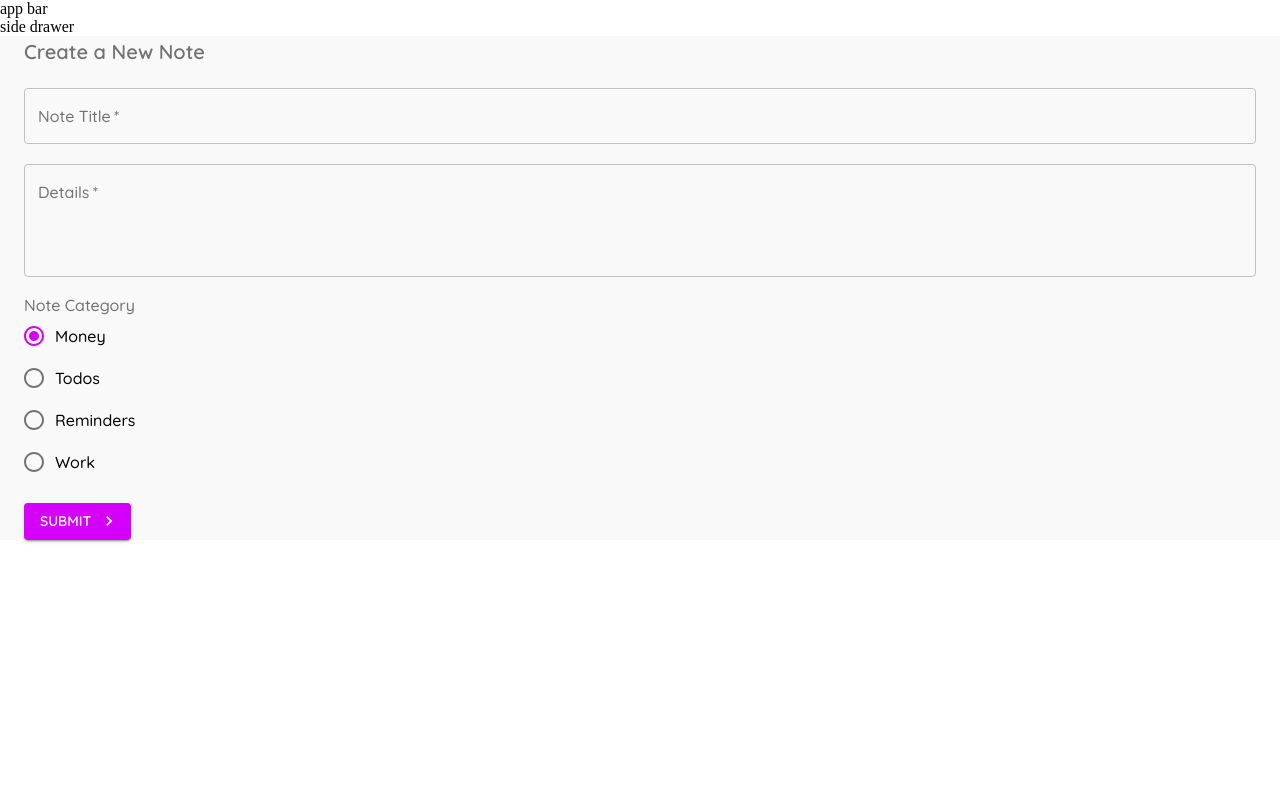
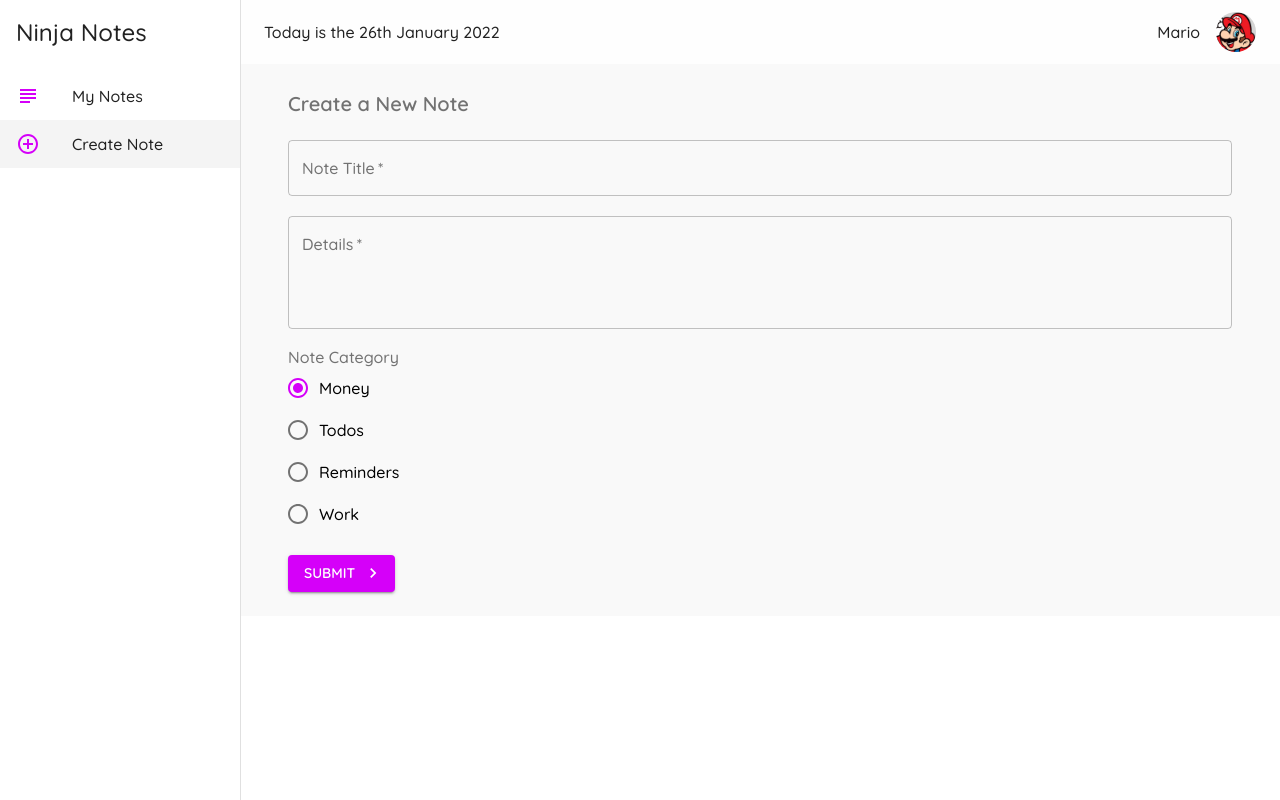
Before and after one commit to SalmaGira/material-ui-note-app, a React (Create React App) app: page /create in a window 1280 px wide. Built offline with nearby package versions, Linux system fonts and the light colour scheme.

Commit message:
finishing note app

```diff
--- a/package.json
+++ b/package.json
@@ -8,6 +8,7 @@
     "@testing-library/jest-dom": "^5.11.9",
     "@testing-library/react": "^11.2.5",
     "@testing-library/user-event": "^12.7.1",
+    "date-fns": "^2.28.0",
     "json-server": "^0.17.0",
     "react": "^17.0.1",
     "react-dom": "^17.0.1",
--- a/src/components/Layout.js
+++ b/src/components/Layout.js
@@ -1,27 +1,125 @@
 import React from "react";
 import { makeStyles } from "@material-ui/core";
+import Drawer from "@material-ui/core/Drawer";
+import Typography from "@material-ui/core/Typography";
+import { useHistory, useLocation } from "react-router-dom";
+import List from "@material-ui/core/List";
+import ListItem from "@material-ui/core/ListItem";
+import ListItemIcon from "@material-ui/core/ListItemIcon";
+import ListItemText from "@material-ui/core/ListItemText";
+import { AddCircleOutlineOutlined, SubjectOutlined } from "@material-ui/icons";
+import AppBar from "@material-ui/core/AppBar";
+import Toolbar from "@material-ui/core/Toolbar";
+import { format } from "date-fns";
+import Avatar from "@material-ui/core/Avatar";
 
-const useStyles = makeStyles({
-  page: {
-    background: "#f9f9f9",
-    width: "100%",
-  },
+const drawerWidth = 240;
+
+const useStyles = makeStyles((theme) => {
+  return {
+    page: {
+      background: "#f9f9f9",
+      width: "100%",
+      padding: theme.spacing(3),
+    },
+    root: {
+      display: "flex",
+    },
+    drawer: {
+      width: drawerWidth,
+    },
+    drawerPaper: {
+      width: drawerWidth,
+    },
+    active: {
+      background: "#f4f4f4",
+    },
+    title: {
+      padding: theme.spacing(2),
+    },
+    appBar: {
+      width: `calc(100% - ${drawerWidth}px)`,
+      marginLeft: drawerWidth,
+    },
+    date: {
+      flexGrow: 1,
+    },
+    toolbar: theme.mixins.toolbar,
+    avatar: {
+      marginLeft: theme.spacing(2),
+    },
+  };
 });
 
 export default function Layout({ children }) {
   const classes = useStyles();
+  const history = useHistory();
+  const location = useLocation();
+
+  const menuItems = [
+    {
+      text: "My Notes",
+      icon: <SubjectOutlined color="secondary" />,
+      path: "/",
+    },
+    {
+      text: "Create Note",
+      icon: <AddCircleOutlineOutlined color="secondary" />,
+      path: "/create",
+    },
+  ];
 
   return (
-    <div>
+    <div className={classes.root}>
       {/* app bar */}
-      <div>app bar</div>
+      <AppBar
+        position="fixed"
+        className={classes.appBar}
+        elevation={0}
+        color="primary"
+      >
+        <Toolbar>
+          <Typography className={classes.date}>
+            Today is the {format(new Date(), "do MMMM Y")}
+          </Typography>
+          <Typography>Mario</Typography>
+          <Avatar className={classes.avatar} src="/mario-av.png" />
+        </Toolbar>
+      </AppBar>
 
       {/* side drawer */}
-      <div>side drawer</div>
+      <Drawer
+        className={classes.drawer}
+        variant="permanent"
+        classes={{ paper: classes.drawerPaper }}
+        anchor="left"
+      >
+        <div>
+          <Typography variant="h5" className={classes.title}>
+            Ninja Notes
+          </Typography>
+        </div>
 
+        {/* links/list section */}
+        <List>
+          {menuItems.map((item) => (
+            <ListItem
+              button
+              key={item.text}
+              onClick={() => history.push(item.path)}
+              className={location.pathname == item.path ? classes.active : null}
+            >
+              <ListItemIcon>{item.icon}</ListItemIcon>
+              <ListItemText primary={item.text} />
+            </ListItem>
+          ))}
+        </List>
+      </Drawer>
       {/* main content */}
-      <div className={classes.page}>{children}</div>
+      <div className={classes.page}>
+        <div className={classes.toolbar}></div>
+        {children}
+      </div>
     </div>
-
   );
 }
--- a/src/components/NoteCard.js
+++ b/src/components/NoteCard.js
@@ -5,12 +5,46 @@ import CardContent from "@material-ui/core/CardContent";
 import IconButton from "@material-ui/core/IconButton";
 import Typography from "@material-ui/core/Typography";
 import DeleteOutlined from "@material-ui/icons/DeleteOutlined";
+import { makeStyles } from "@material-ui/core";
+import Avatar from "@material-ui/core/Avatar";
+import { yellow, green, pink, blue } from "@material-ui/core/colors";
+
+const useStyles = makeStyles({
+  test: {
+    border: (note) => {
+      if (note.category == "work") {
+        return "1px solid red";
+      }
+    },
+  },
+  avatar: {
+    backgroundColor: (note) => {
+      if (note.category == "work") {
+        return yellow[700];
+      }
+      if (note.category == "money") {
+        return green[500];
+      }
+      if (note.category == "todos") {
+        return pink[500];
+      }
+      return blue[500];
+    },
+  },
+});
 
 export default function NoteCard({ note, handleDelete }) {
+  const classes = useStyles(note);
+
   return (
     <div>
-      <Card elevation={1}>
+      <Card elevation={1} className={classes.test}>
         <CardHeader
+          avatar={
+            <Avatar className={classes.avatar}>
+              {note.category[0].toUpperCase()}
+            </Avatar>
+          }
           action={
             <IconButton onClick={() => handleDelete(note.id)}>
               <DeleteOutlined />
--- a/src/pages/Create.js
+++ b/src/pages/Create.js
@@ -12,7 +12,7 @@ import FormControl from "@material-ui/core/FormControl";
 import FormLabel from "@material-ui/core/FormLabel";
 import { useHistory } from "react-router-dom";
 
-const useStyle = makeStyles({
+const useStyles = makeStyles({
   field: {
     marginTop: 20,
     marginBottom: 20,
@@ -21,7 +21,7 @@ const useStyle = makeStyles({
 });
 
 export default function Create() {
-  const classes = useStyle();
+  const classes = useStyles();
   const history = useHistory();
   const [title, setTitle] = useState("");
   const [details, setDetails] = useState("");
```
Also changed, not shown: public/mario-av.png (added), 1 other file (tests, documents, lock files or other folders).
